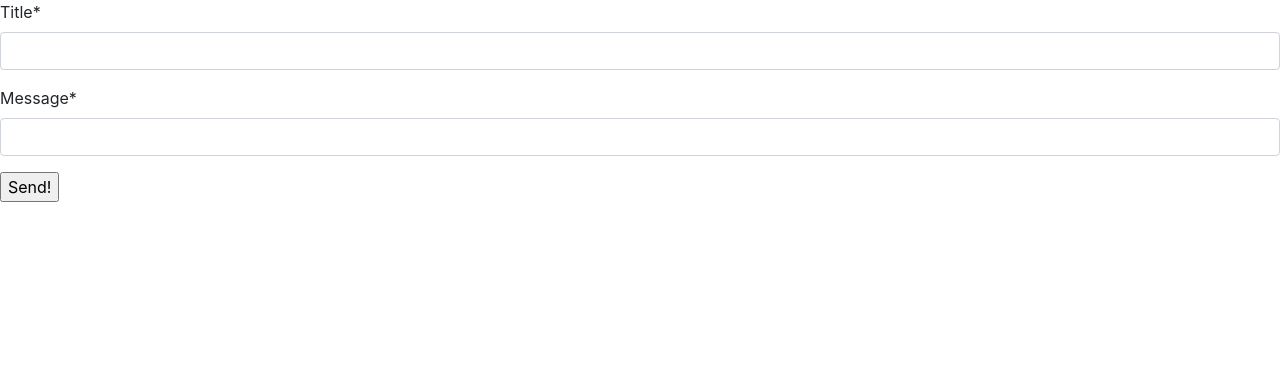
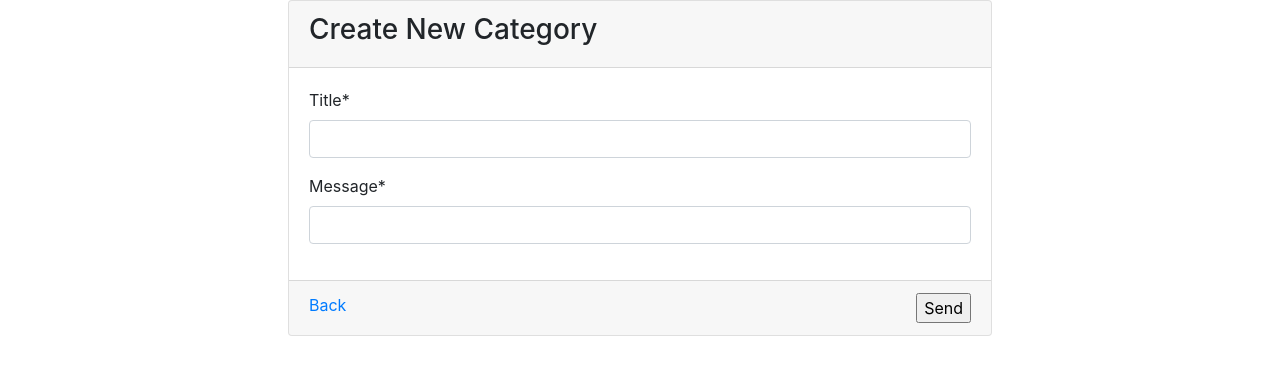
Before and after one commit to Bushra-Mulla/blogy, a Django app: page /report/1/create/ in a window 1280 px wide. Shown: the part 56-431 px from the top of the page. Run offline with Django 3.2, Linux system fonts and the light colour scheme; data that the repository does not hold is empty; some libraries are stand-ins or nearby versions.

Commit message:
edit report form style

```diff
--- a/blog/templates/post/show.html
+++ b/blog/templates/post/show.html
@@ -5,7 +5,9 @@
 
 <div class="card-content">
   <img class="img-fluid" src="{{post.post_img.url}}" height="350">
-
+  {% if messages%}
+  <h1 class="alert alert-success">{{messages}}</h1>
+  {%endif%}
   <h1> title: {{ post.title }} </h1>
   {{ post.content | safe}}
   <h5> Published: {{ post.date_post }} </h5>
@@ -16,7 +18,7 @@
 <a href="{% url 'blog-post-Update' post.id %}">Update Details</a> |
 
 {%block like%}
-    {% include "./like.html" with post=post show=True %}
+{% include "./like.html" with post=post show=True %}
 {%endblock%}
 
 {% endblock %}
--- a/blog/templates/report/reports_form.html
+++ b/blog/templates/report/reports_form.html
@@ -4,9 +4,19 @@
 {% block content %}
 <form method="post">
     {% csrf_token %}
-    <table>
-        {{ form|crispy }}
-    </table>
-    <input type="submit" value="Send!">
+
+    <div class="card" style="margin: 0 auto; width: 55%;">
+        <div class="card-header">
+            <h3>Create New Category</h3>
+        </div>
+        <div class="card-body"> {{ form|crispy }}
+        </div>
+        <div class="card-footer">
+            <!-- <p>{{request.path}}</p> -->
+            <a href="{{request.META.HTTP_REFERER|escape}}" class="gradient-button gradient-button-1"
+                style="float: left;">Back</a>
+            <input type="submit" value="Send" class="gradient-button gradient-button-3" style="float: right;">
+        </div>
+    </div>
 </form>
 {% endblock %}
--- a/blog/views.py
+++ b/blog/views.py
@@ -7,13 +7,12 @@ from django.contrib import messages
 from .models import *
 from django.views.generic.edit import CreateView, UpdateView, DeleteView
 from django.views.generic.list import ListView
-from django.urls import reverse_lazy ,reverse
+from django.urls import reverse_lazy, reverse
 from django.contrib.auth.decorators import login_required
 
 
-
 def home(request):
-    last_twenty= Post.objects.filter(
+    last_twenty = Post.objects.filter(
         isPublish='published').select_related('author__user_profile').order_by('-id')[:20]
     return render(request, 'index.html', {'posts': last_twenty})
 
@@ -152,6 +151,7 @@ class categoryCreate(CreateView):
         self.object.save()
         return HttpResponseRedirect('/')
 
+
 def reports(request):
     # reports = report.objects.all().order_by('-id')
     return render(request, 'report/report_list.html', {"reports": allReports()})
@@ -177,7 +177,7 @@ class reportCreate(CreateView):
         # print(post)
         self.object.Post_id = post
         self.object.save()
-        return HttpResponseRedirect('/')
+        return HttpResponseRedirect('/post/'+str(post.id))
 
 
 def reportDetails(request, report_id):
@@ -210,6 +210,7 @@ def archivedReport(request):
     print(reports)
     return render(request, 'report/report_list.html', {'reports': reports})
 
+
 def category_view(request, category_name):
     categorys_post = categorys.objects.get(category_name=category_name)
     post = Post.objects.filter(
@@ -219,9 +220,10 @@ def category_view(request, category_name):
 
 def published(request):
     notPublished = Post.objects.filter(isPublish='notPublished')
-    publishe =''
+    publishe = ''
     # notPublished.published_update()
     return render(request, 'post/publish_manage.html', {'notPublished': notPublished, 'publishe': publishe})
+
 
 def update_publish_state(request, state):
     post = get_object_or_404(Post, id=request.POST.get('post_id'))
@@ -236,14 +238,13 @@ def update_publish_state(request, state):
 #     # return HttpResponseRedirect(reverse('blog-post-show', args=[str(pk)]))
 
 
-
 @login_required
 def likeview(request):
-    user=request.user
+    user = request.user
     print(user)
     if request.method == 'POST':
         post_id = request.POST.get('post_id')
-        post=Post.objects.get(id=post_id)
+        post = Post.objects.get(id=post_id)
         profile = User.objects.get(username=user)
 
         if profile in post.likes.all():
```
Also changed, not shown: blog/templates/category/categorys_form.html (+3 -7 lines).
